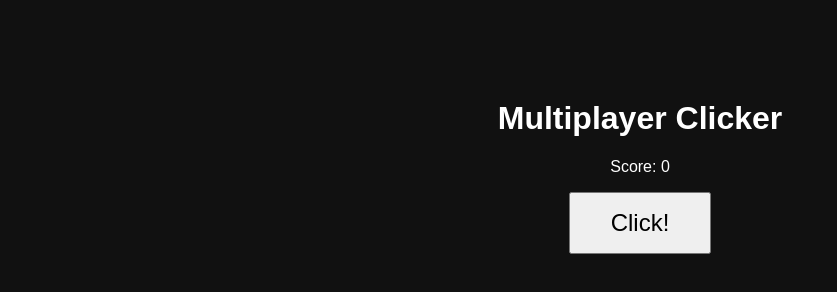
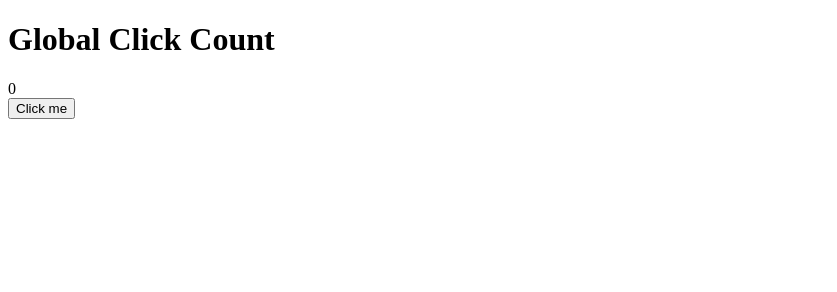
Before and after one commit to IsaacYeh2009/multiplayer-clicker, a website: page public/index.html in a window 1280 px wide. Shown: the whole page, without its empty margins (0-837 px from the left). Drawn offline with Linux system fonts and the light colour scheme.

Commit message:
Update index.html

```diff
--- a/public/index.html
+++ b/public/index.html
@@ -2,14 +2,15 @@
 <html>
 <head>
   <title>Multiplayer Clicker</title>
-  <link rel="stylesheet" href="style.css">
 </head>
 <body>
 
-  <h1>Multiplayer Clicker</h1>
-  <p id="score">Score: 0</p>
-  <button id="btn">Click!</button>
+  <h1>Global Click Count</h1>
+  <div id="counter">0</div>
+  <button id="clickBtn">Click me</button>
 
-  <script src="game.js"></script>
+  <!-- 🔴 THIS LINE MUST BE EXACT -->
+  <script src="script.js"></script>
+
 </body>
 </html>
```
